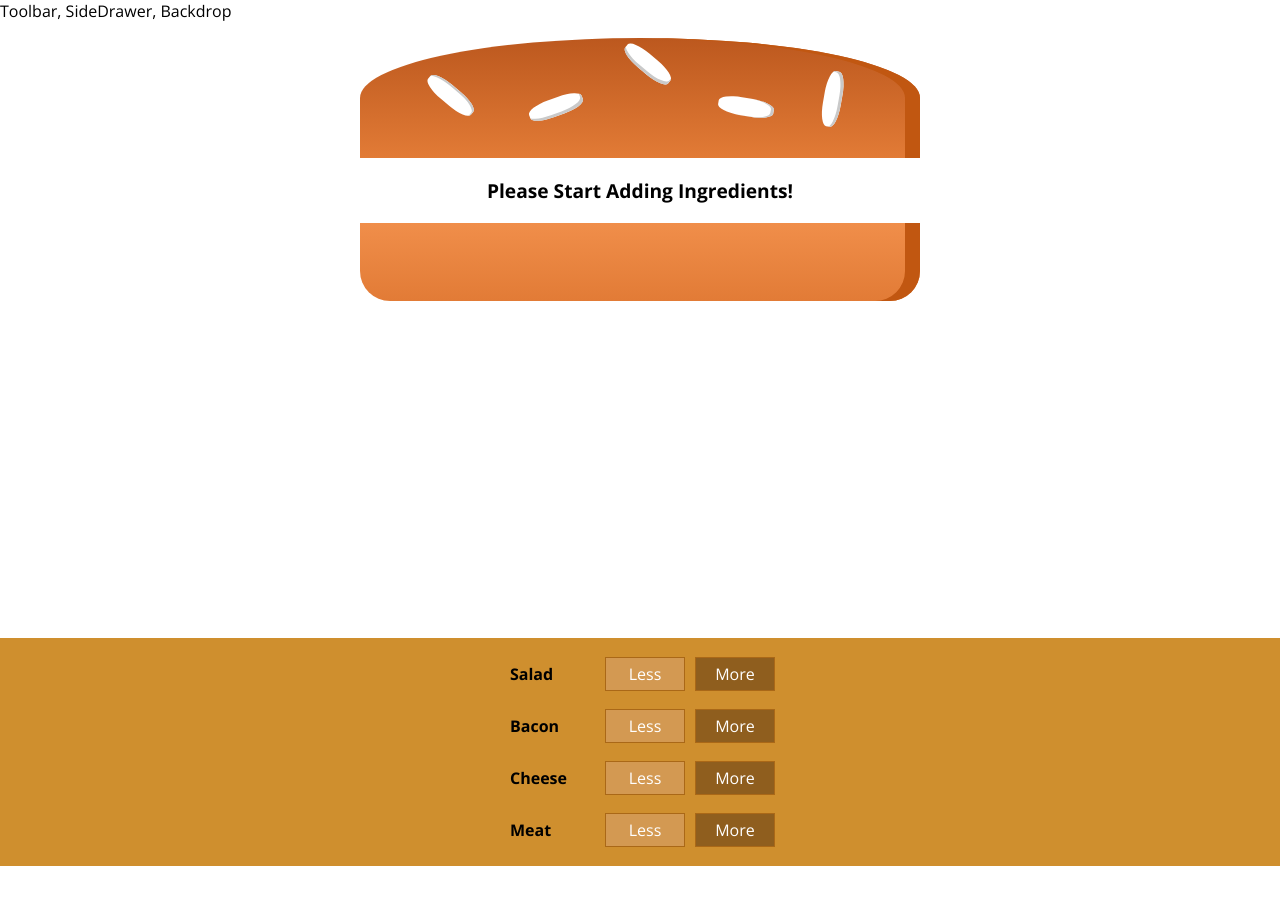
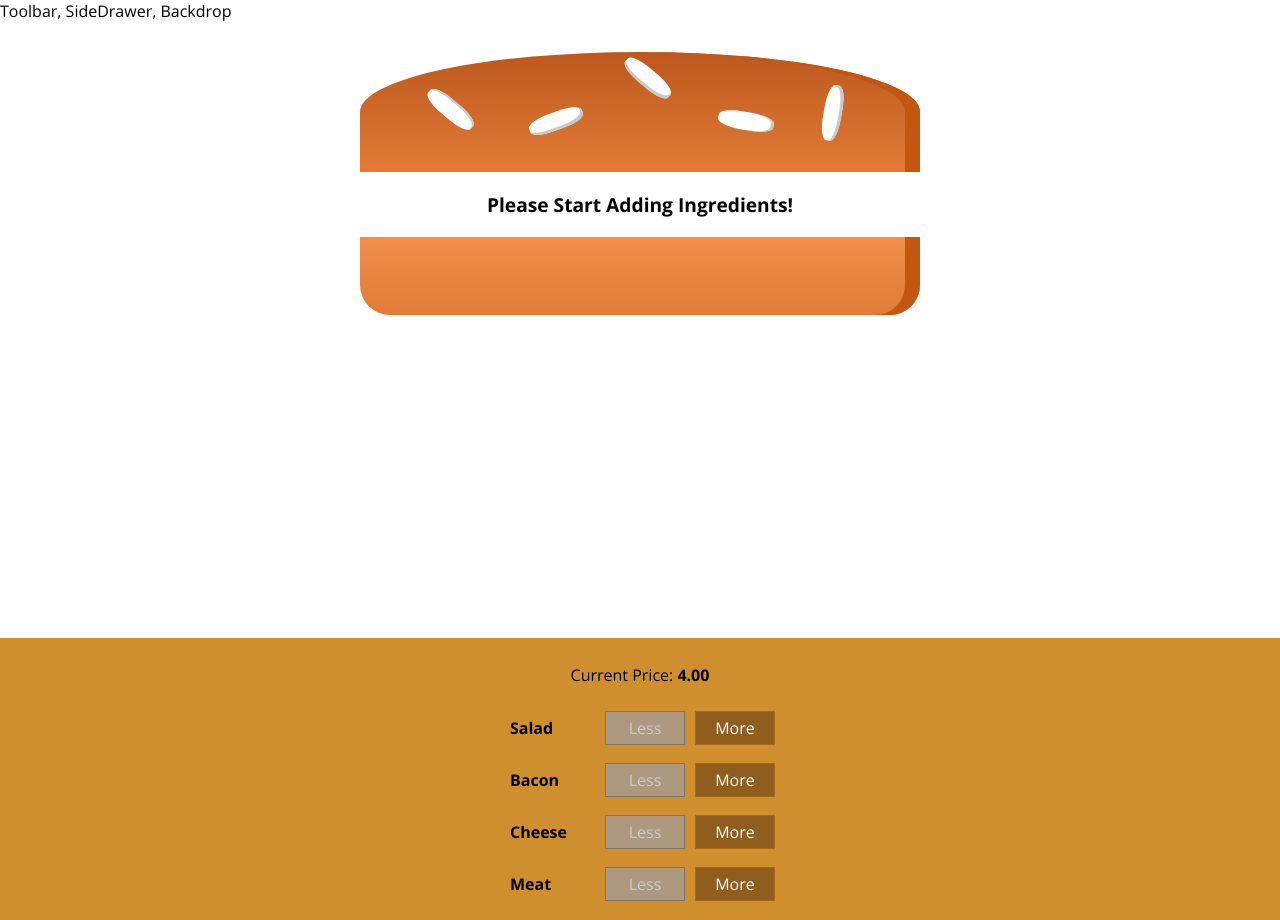
Before and after one commit to tlaudahl/BurgerBuilder-Simple, a React (Create React App) app: page / in a window 1280 px wide. Before the commit the page ends 866 px from the top, so only its background shows below. Built offline with nearby package versions, Linux system fonts and the light colour scheme.

Commit message:
BuildControls now work. You can add and remove ingredients and the price display will reflect current ingredients

```diff
--- a/src/components/Burger/BuildControls/BuildControl/BuildControl.js
+++ b/src/components/Burger/BuildControls/BuildControl/BuildControl.js
@@ -6,8 +6,16 @@
   return (
     <div className={styles.BuildControl}>
       <div className={styles.Label}>{props.label}</div>
-      <button className={styles.Less}>Less</button>
-      <button className={styles.More}>More</button>
+      <button
+        disabled={props.disabled}
+        className={styles.Less}
+        onClick={props.removed}
+      >
+        Less
+      </button>
+      <button className={styles.More} onClick={props.added}>
+        More
+      </button>
     </div>
   );
 }
--- a/src/components/Burger/BuildControls/BuildControls.js
+++ b/src/components/Burger/BuildControls/BuildControls.js
@@ -13,8 +13,17 @@
 export default function BuildControls(props) {
   return (
     <div className={styles.BuildControls}>
+      <p>
+        Current Price: <strong>{props.totalPrice.toFixed(2)}</strong>
+      </p>
       {controls.map((control) => (
-        <BuildControl key={control.label} label={control.label} />
+        <BuildControl
+          removed={() => props.ingredientRemoved(control.type)}
+          added={() => props.ingredientAdded(control.type)}
+          key={control.label}
+          label={control.label}
+          disabled={props.disabled[control.type]}
+        />
       ))}
     </div>
   );
--- a/src/components/Burger/Burger.module.css
+++ b/src/components/Burger/Burger.module.css
@@ -3,6 +3,7 @@
   margin: auto;
   height: 250px;
   text-align: center;
+  overflow-y: auto;
   font-weight: bold;
   font-size: 1.2rem;
 }
--- a/src/containers/BurgerBuilder/BurgerBuilder.js
+++ b/src/containers/BurgerBuilder/BurgerBuilder.js
@@ -1,6 +1,13 @@
 import React, { Component } from "react";
 import Burger from "../../components/Burger/Burger";
 import BuildControls from "../../components/Burger/BuildControls/BuildControls";
+
+const INGREDIENT_PRICES = {
+  salad: 0.5,
+  cheese: 0.4,
+  meat: 1.3,
+  bacon: 0.7,
+};
 
 class BurgerBuilder extends Component {
   state = {
@@ -10,12 +17,60 @@
       cheese: 0,
       meat: 0,
     },
+    totalPrice: 4,
   };
+
+  addIngredientHandler = (type) => {
+    const oldCount = this.state.ingredients[type];
+    const updatedCount = oldCount + 1;
+    const updatedIngredients = {
+      ...this.state.ingredients,
+    };
+    updatedIngredients[type] = updatedCount;
+    const priceAddition = INGREDIENT_PRICES[type];
+    const oldPrice = this.state.totalPrice;
+    const newPrice = oldPrice + priceAddition;
+    this.setState({
+      totalPrice: newPrice,
+      ingredients: updatedIngredients,
+    });
+  };
+
+  removeIngredientHandler = (type) => {
+    const oldCount = this.state.ingredients[type];
+    if (oldCount <= 0) {
+      return;
+    }
+    const updatedCount = oldCount - 1;
+    const updatedIngredients = {
+      ...this.state.ingredients,
+    };
+    updatedIngredients[type] = updatedCount;
+    const priceDeduction = INGREDIENT_PRICES[type];
+    const oldPrice = this.state.totalPrice;
+    const newPrice = oldPrice - priceDeduction;
+    this.setState({
+      totalPrice: newPrice,
+      ingredients: updatedIngredients,
+    });
+  };
+
   render() {
+    const disabledInfo = {
+      ...this.state.ingredients,
+    };
+    for (let key in disabledInfo) {
+      disabledInfo[key] = disabledInfo[key] <= 0;
+    }
     return (
       <>
         <Burger ingredients={this.state.ingredients} />
-        <BuildControls />
+        <BuildControls
+          ingredientAdded={this.addIngredientHandler}
+          ingredientRemoved={this.removeIngredientHandler}
+          disabled={disabledInfo}
+          totalPrice={this.state.totalPrice}
+        />
       </>
     );
   }
```
